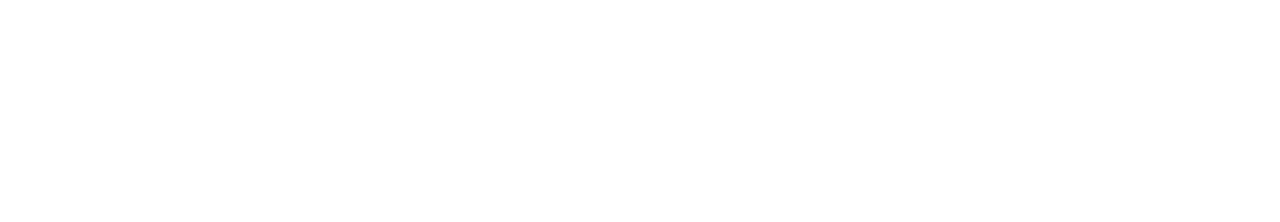
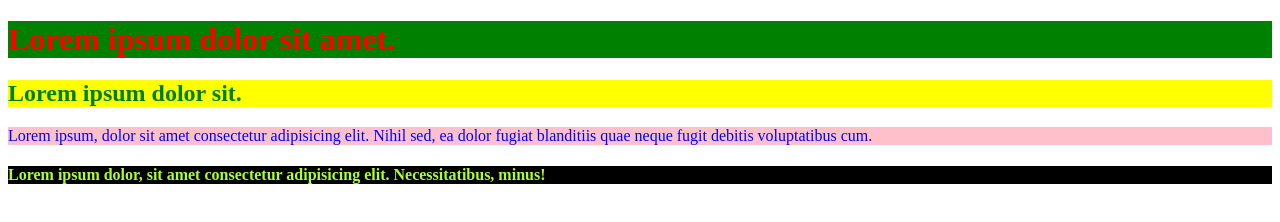
Before and after one commit to biigii/october2023project2, a plain HTML site: page index.html in a window 1280 px wide. Drawn offline with Linux system fonts and the light colour scheme.

Commit message:
css inline internal and external styling

```diff
--- a/index.html
+++ b/index.html
@@ -3,16 +3,28 @@
 
 <head>
   <meta charset="UTF-8">
-  <meta
-    name="viewport"
-    content="width=device-width, initial-scale=1.0"
-  >
   <title>Document</title>
+  <!-- internal styling -->
+  <style>
+    h1 {
+      color: red;
+      background-color: green
+    }
+  </style>
+  <!-- external styling -->
+  <link rel="stylesheet" href="styles.css">
 </head>
 
 <body>
+  <h1>Lorem ipsum dolor sit amet.</h1>
+  <!-- h2>lorem -->
 
-  <!-- <h1>Lorem ipsum dolor sit amet.</h1> -->
+  <!-- inline styling -->
+  <h2 style="background-color: yellow;color: green">Lorem ipsum dolor sit.</h2>
+
+  <p>Lorem ipsum, dolor sit amet consectetur adipisicing elit. Nihil sed, ea dolor fugiat blanditiis quae neque fugit debitis voluptatibus cum.</p>
+
+  <h4>Lorem ipsum dolor, sit amet consectetur adipisicing elit. Necessitatibus, minus!</h4>
 
 </body>
 
--- /dev/null
+++ b/styles.css
@@ -0,0 +1,9 @@
+p {
+  color: blue;
+  background-color: pink;
+}
+
+h4 {
+  color: greenyellow;
+  background-color: black;
+}
```
Also changed, not shown: 1 other file.
